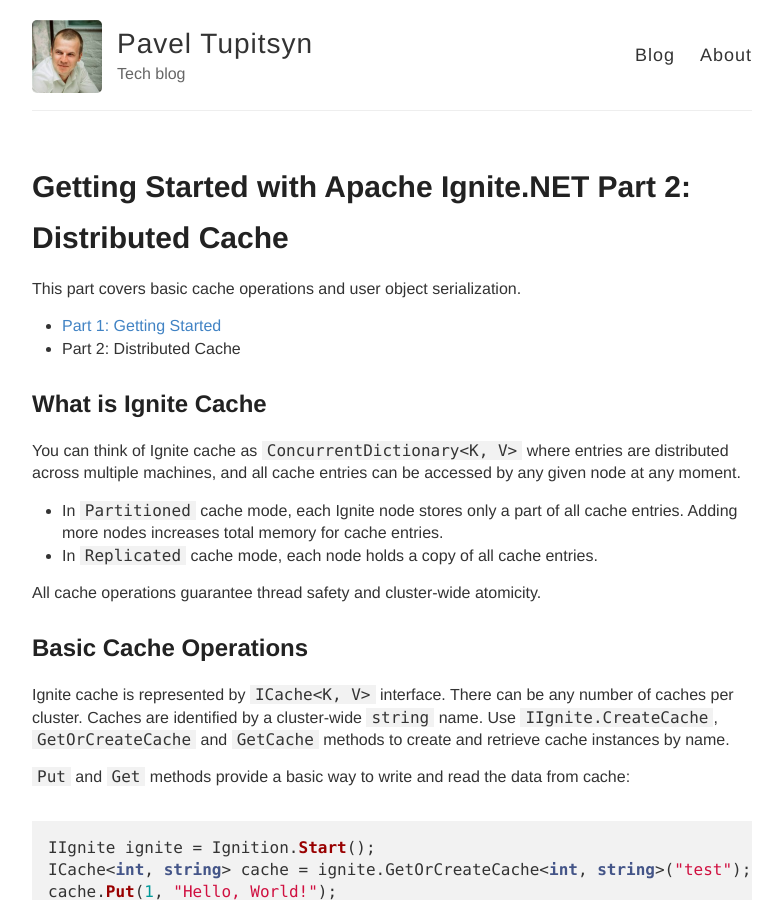
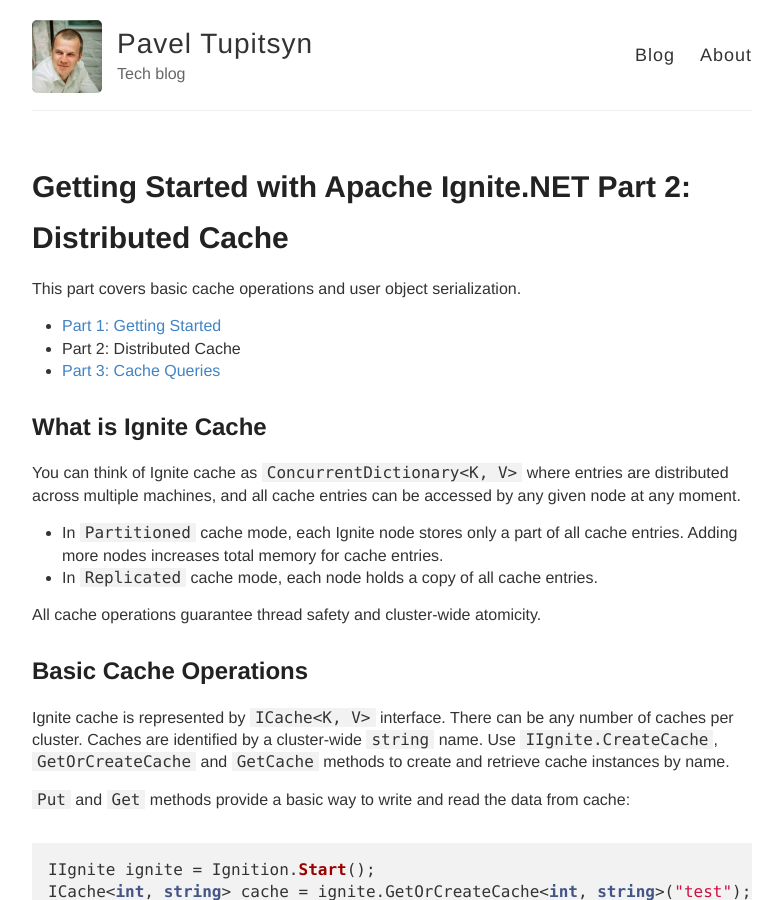
Before and after one commit to ptupitsyn/ptupitsyn.github.io, a Jekyll site: the page built from _posts/2016-06-28-Getting-Started-With-Apache-Ignite-Net-2-Cache.md, in a window 1280 px wide and 900 px high. Shown: the whole window, without its empty margins (248-1031 px from the left). Built offline with Jekyll 4.4.1, drawn with Linux system fonts in a browser that asks for light colours; comment, search, counter and statistics services are not loaded; some of the changed lines change nothing that is shown.

Commit message:
update navigation

```diff
--- a/_posts/2016-06-28-Getting-Started-With-Apache-Ignite-Net-2-Cache.md
+++ b/_posts/2016-06-28-Getting-Started-With-Apache-Ignite-Net-2-Cache.md
@@ -7,6 +7,7 @@
 
 * [Part 1: Getting Started](https://ptupitsyn.github.io/Getting-Started-With-Apache-Ignite-Net/)
 * Part 2: Distributed Cache
+* [Part 3: Cache Queries](https://ptupitsyn.github.io/Getting-Started-With-Apache-Ignite-Net-3-Sql/)
 
 ## What is Ignite Cache
 You can think of Ignite cache as `ConcurrentDictionary<K, V>` where entries are distributed across multiple machines, and all cache entries can be accessed by any given node at any moment.
@@ -109,4 +110,4 @@
 
 
 ---
-Next time: query cache data with SQL and LINQ.
+[Next time: query cache data with SQL and LINQ.](https://ptupitsyn.github.io/Getting-Started-With-Apache-Ignite-Net-3-Sql/)
```
